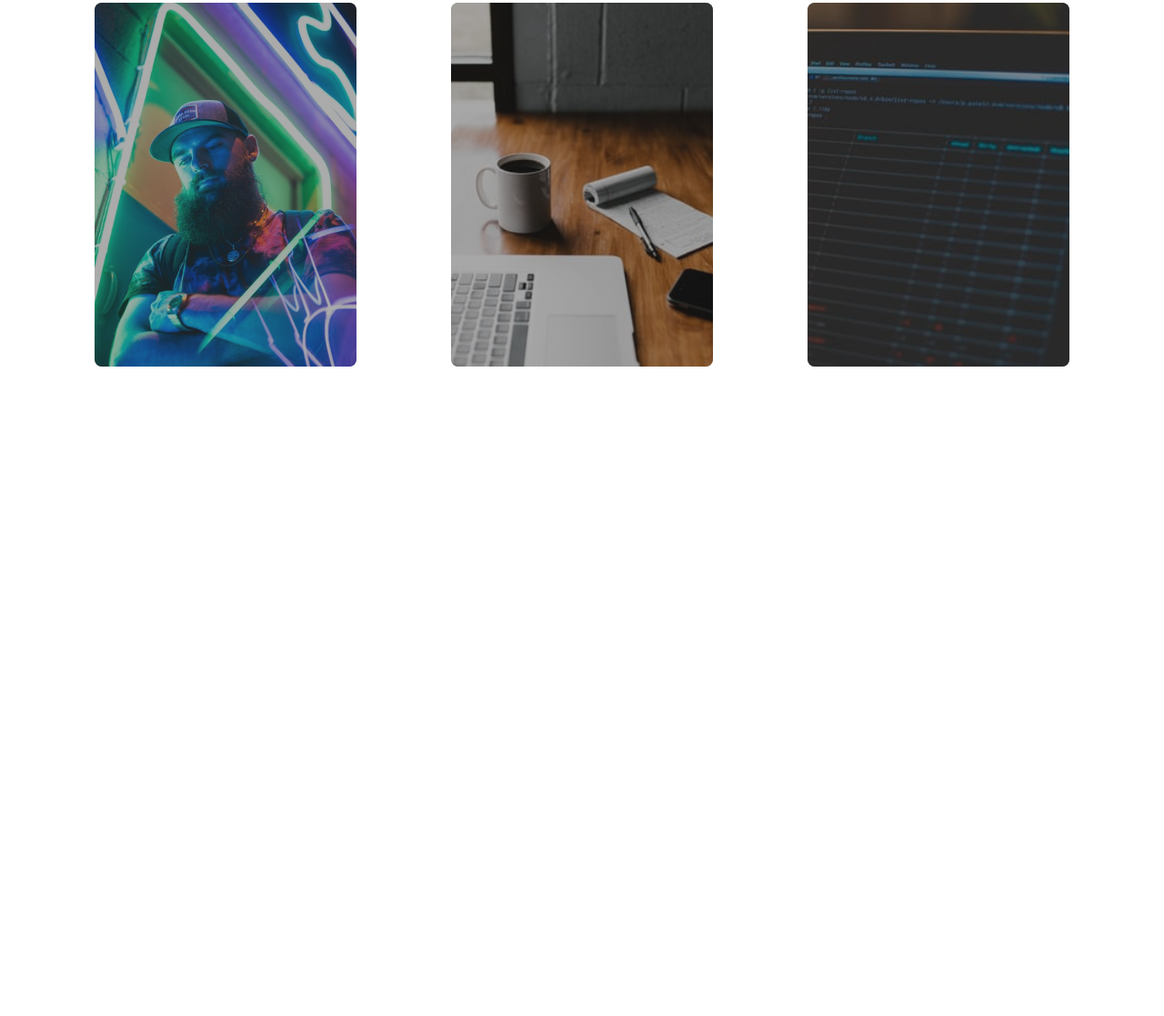
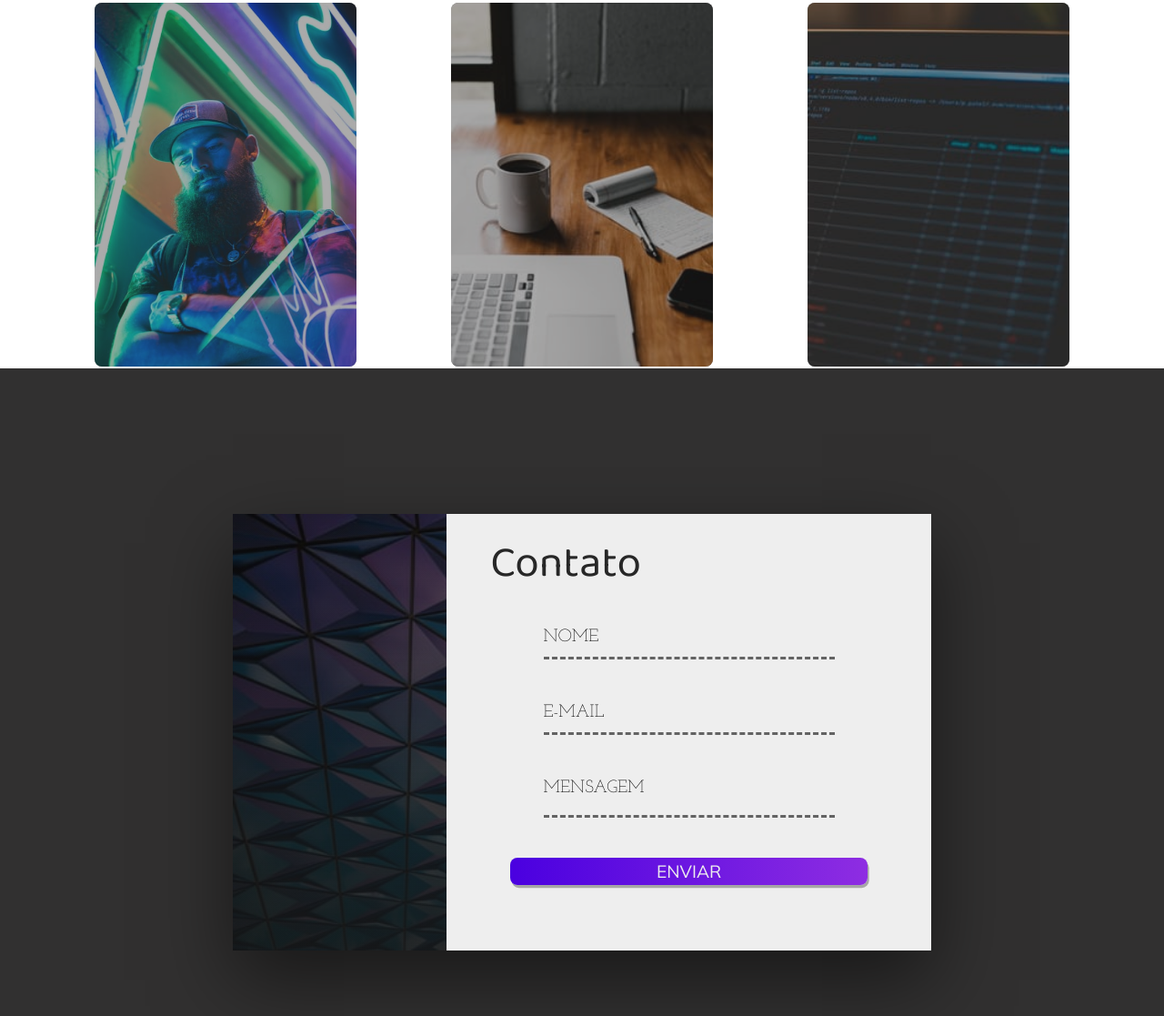
Before and after one commit to Rogerio-139715/portifolio, a plain HTML site: page index.html in a window 1280 px wide. Shown: the part 1625-2742 px from the top of the page at 91% size. Before the commit the page ends 2032 px from the top, so only its background shows below. Drawn offline with Linux system fonts and the light colour scheme.

Commit message:
:package:  Contato ok

```diff
--- a/assets/css/sltyle.css
+++ b/assets/css/sltyle.css
@@ -401,9 +401,7 @@ header{
         margin-bottom:1.2rem
     }
 
-    .card-info button{
-        width: 8rem;
-        height: 2.5rem;
+    .btn{
         background: #8e2de2;
         background: -webkit-linear-gradient(to right, #8e2de2, #4a00e0);
         background: linear-gradient(to left, #8e2de2, #4a00e0);
@@ -416,9 +414,111 @@ header{
         cursor:pointer;
     }
 
+    .card-info button{
+        width: 8rem;
+        height: 2.5rem;
+
+    }
+
     .cards:hover .card-info{
         bottom:2rem;
         opacity: 1;
         visibility:visible;
     }
  /* formulário*/
+
+
+ .sessao-contato{
+     width: 100%;
+     height: 100vh;
+     background-color:#313030;
+     display:flex;
+     align-items: center;
+     justify-content: center;
+     margin-top: .1rem;
+
+
+ }
+
+ .contato-wrapper{
+     width: 60%;
+     height:30rem;
+     display: flex;
+     box-shadow:0 2rem 5rem rgba(0, 0, 0, 0.5)
+ }
+
+ .contato-left{
+     width: 35%;
+     background:  linear-gradient(rgba(15, 15, 15, 0.6),rgba(22, 22, 22, 0.9) ), url('../../images/contato.jpg');
+     background-size:cover;
+
+
+ }
+ .contato-right{
+     width: 65%;
+     background-color:#eee;
+     padding:1rem 3rem 3rem 3rem;
+ }
+
+ .sessao-contato h1{
+     font-family: var(--font-primary);
+     color:#272727;
+     font-size: 3rem;
+     font-weight:lighter;
+ }
+
+ .sessao-contato form{
+    width: 100%;
+    display:flex;
+    flex-direction:column;
+    align-items: center;
+
+ }
+
+ .input-group{
+     position: relative;
+ }
+
+ .field{
+     background:transparent;
+     border: none;
+     width: 20rem;
+     font-family: var(--font-secundary);
+     border-bottom: .2rem dashed #636363;
+     height: 3rem;
+     outline:none ;
+     margin: 1rem 0;
+ }
+ .input-group textarea{
+     padding-top: 0.5rem;
+     max-width:25rem;
+     max-height: 4;
+     resize: none;
+ }
+
+ .field-label {
+     position:absolute;
+     left:0;
+     top:2.1rem;
+     font-size: 1.2rem;
+     font-family: var(--font-secundary) ;
+     text-transform: uppercase;
+     transition: all ease-in-out .4s;
+
+ }
+ .field:focus ~ label {
+     top:0;
+     font-size: 1rem;
+
+ }
+ .field:focus  {
+    border-bottom: 1px solid;
+}
+.btn-submit{
+    font-size: 1.2rem;
+    text-transform: uppercase;
+    width: 90%;
+    height: 1.91rem;
+    margin-top: 1.5rem;
+
+}
--- a/index.html
+++ b/index.html
@@ -58,7 +58,8 @@
                     </div>
                     <div class="conhecimento-text">
                         <p>Lorem ipsum dolor sit amet consectetur adipisicing elit.
-                            Aliquid hic repellat voluptatibus aliquam obcaecati dolorum consequuntur, est adipisci ut modi,
+                            Aliquid hic repellat voluptatibus aliquam obcaecati dolorum consequuntur, est adipisci ut
+                            modi,
                             itaque vero laboriosam delectus minus aperiam soluta doloremque ratione.
                             Doloremque?</p>
                     </div>
@@ -69,7 +70,8 @@
                         <h3>CSS3</h3>
                     </div>
                     <div class="conhecimento-text">
-                        <p>Lorem, ipsum dolor sit amet consectetur adipisicing elit. Quibusdam, numquam ex modi magnam soluta iste.
+                        <p>Lorem, ipsum dolor sit amet consectetur adipisicing elit. Quibusdam, numquam ex modi magnam
+                            soluta iste.
                             Perferendis pariatur laborum sapiente architecto.
                             Suscipit voluptate accusamus ullam, numquam non similique? Veritatis, consectetur vitae.</p>
                     </div>
@@ -80,9 +82,11 @@
                         <h3>JAVA-SCRIPT</h3>
                     </div>
                     <div class="conhecimento-text">
-                        <p>Lorem ipsum dolor sit amet consectetur adipisicing elit. Unde magnam recusandae, harum repellat dolor officiis nobis esse!
+                        <p>Lorem ipsum dolor sit amet consectetur adipisicing elit. Unde magnam recusandae, harum
+                            repellat dolor officiis nobis esse!
                             Tempore quidem aliquam,
-                           similique ad veritatis, adipisci fuga nostrum exercitationem delectus cumque reprehenderit!</p>
+                            similique ad veritatis, adipisci fuga nostrum exercitationem delectus cumque reprehenderit!
+                        </p>
                     </div>
                 </div>
                 <div class="conhecimento">
@@ -116,12 +120,13 @@
                     </div>
                     <div class="conhecimento-text">
                         <p>Lorem ipsum dolor sit amet consectetur, adipisicing elit.
-                            Dolorum in minus deleniti natus accusantium nisi adipisci necessitatibus similique asperiores mollitia odio,
+                            Dolorum in minus deleniti natus accusantium nisi adipisci necessitatibus similique
+                            asperiores mollitia odio,
                             eaque officia, quia magnam hic perspiciatis corrupti voluptatibus. Cumque?</p>
                     </div>
                 </div>
                 <div class="conhecimentos-img-wrapper">
-                    <img   id="foto-fit" src="images/imgknowsecallri (1).jpg" alt="conhecimentoimg">
+                    <img id="foto-fit" src="images/imgknowsecallri (1).jpg" alt="conhecimentoimg">
                 </div>
             </div>
         </section>
@@ -141,7 +146,7 @@
                         <p>Lorem ipsum dolor sit amet consectetur adipisicing elit.
                             Delectus beatae magni consectetur similique commodi ut maiores consequuntur
                             nam error reprehenderit asperiores eaque non modi exercitationem.</p>
-                        <button>Saiba Mais</button>
+                        <button class="btn">Saiba Mais</button>
                     </div>
                 </div>
                 <div class="cards">
@@ -155,7 +160,7 @@
                             Blanditiis, pariatur. Sit, omnis. Laborum facilis, expedita exercitationem,
                             optio obcaecati sapiente porro odio quae ut totam sunt,
                             et facere rerum ad iusto.</p>
-                        <button>Saiba Mais</button>
+                        <button class="btn">Saiba Mais</button>
                     </div>
                 </div>
                 <div class="cards">
@@ -166,10 +171,34 @@
                         <h2>Calculadora</h2>
                         <h3>JAVA-SCRIPT</h3>
                         <p>Lorem ipsum dolor sit amet consectetur adipisicing elit.
-                        Vel, est assumenda autem doloremque culpa et cum dolorem laboriosam aliquam tempora reprehenderit rem
+                            Vel, est assumenda autem doloremque culpa et cum dolorem laboriosam aliquam tempora
+                            reprehenderit rem
                             Facilis, autem expedita!</p>
-                        <button>Saiba Mais</button>
+                        <button class="btn">Saiba Mais</button>
                     </div>
+                </div>
+            </div>
+        </section>
+        <section class="sessao-contato">
+            <div class="contato-wrapper">
+                <div class="contato-left"></div>
+                <div class="contato-right">
+                    <h1>Contato</h1>
+                    <form action="">
+                        <div class="input-group">
+                            <input type="text" class="field" id="nome">
+                            <label for="nome" class="field-label">Nome</label>
+                        </div>
+                        <div class="input-group">
+                            <input type="text" class="field" id="email">
+                            <label for="email" class="field-label">E-mail</label>
+                        </div>
+                        <div class="input-group">
+                            <textarea class="field" id="mensagem"></textarea>
+                            <label for="mensagem" class="field-label">Mensagem</label>
+                        </div>
+                        <button class=" btn btn-submit" type="submit">Enviar</button>
+                    </form>
                 </div>
             </div>
         </section>
```
Also changed, not shown: images/contato.jpg (added), 1 other file. Lines whose indentation alone changed are shown as unchanged.
